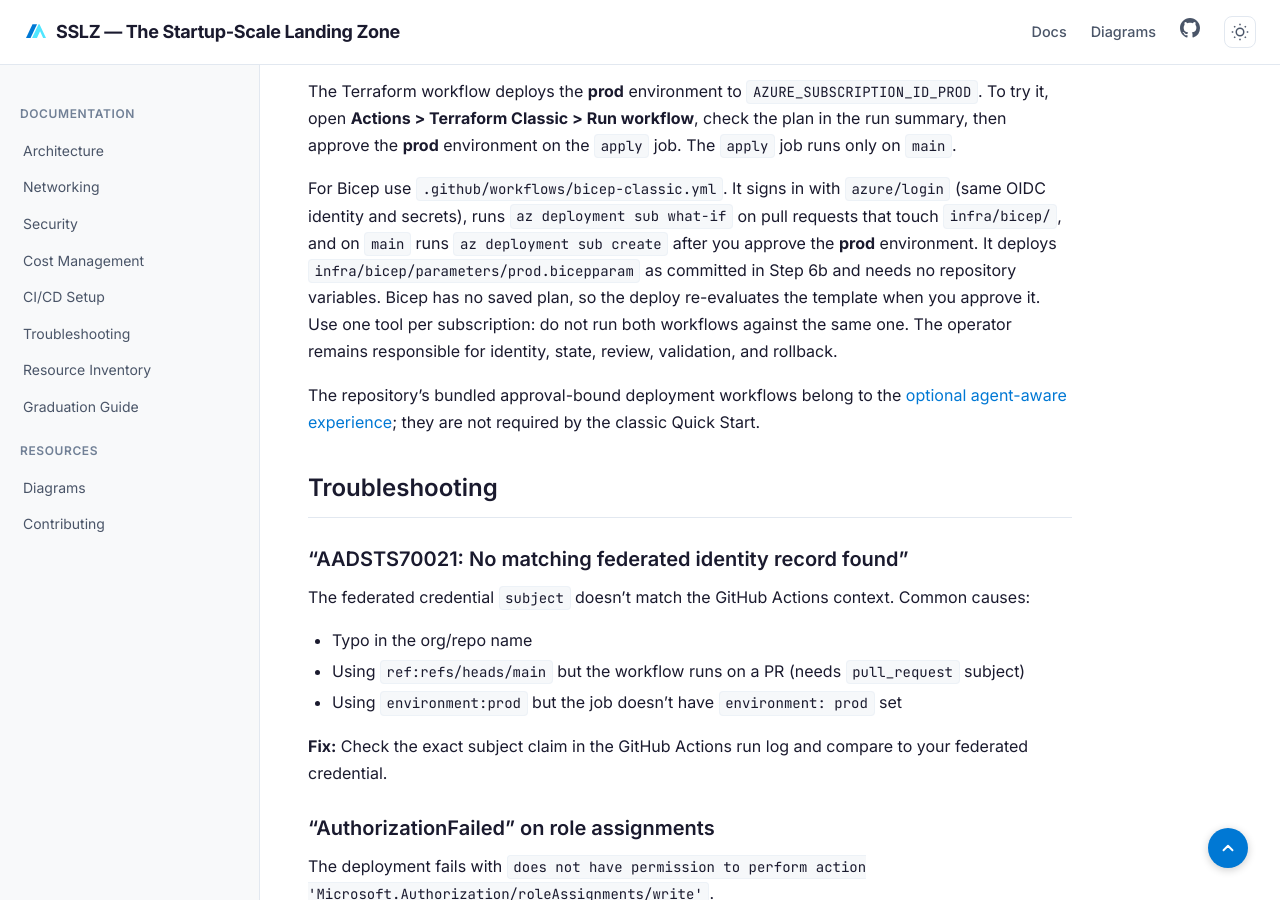
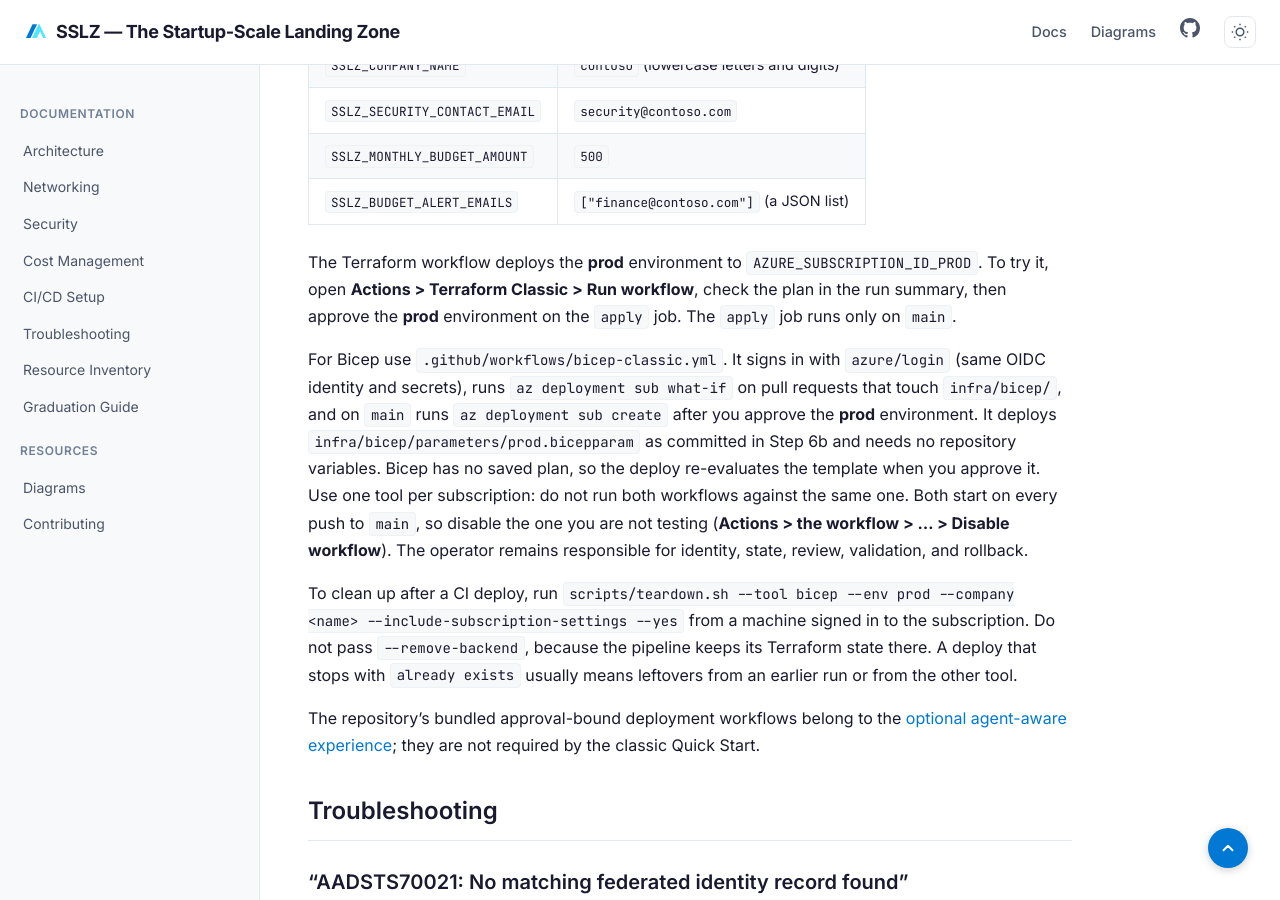
Before and after one commit to ricmmartins/sslz, a Jekyll site: the page built from docs/ci-cd-setup.md, in a window 1280 px wide and 900 px high, scrolled down 8655 px. Built offline with Jekyll 4.4.1, drawn with Linux system fonts in a browser that asks for light colours; some of the changed text lies outside the part shown.

Commit message:
docs: CI/CD admin bypass, federated credential check, one-tool note, cleanup

````diff
--- a/docs/ci-cd-setup.md
+++ b/docs/ci-cd-setup.md
@@ -63,7 +63,7 @@
 
 ## Step 3: Add Federated Credentials for GitHub Actions (5 min)
 
-This tells Entra ID to trust tokens from your specific GitHub repository. You need one credential for the `main` branch
+This tells Entra ID to trust tokens from your specific GitHub repository. Check that `GITHUB_ORG` and `GITHUB_REPO` are your own owner and repository name: a wrong owner gives `AADSTS700213` on the first login. List the result with `az ad app federated-credential list --id "$APP_ID" --query "[].subject" -o tsv`. You need one credential for the `main` branch
 and one for pull requests.
 
 ```bash
@@ -258,6 +258,8 @@
 1. Go to **Settings > Environments**
 2. Create a **nonprod** environment.
 3. Create a **prod** environment. Turn on **Required reviewers**, add yourself, and save. Restrict deployment branches to `main`.
+4. Turn off **Allow administrators to bypass configured protection rules**. If you own the repository, leaving it on skips the approval.
+5. Leave **Prevent self-review** off when you are the only reviewer, or you cannot approve your own runs.
 
 ## Step 8: Test the Setup
 
@@ -300,7 +302,9 @@
 runs `az deployment sub what-if` on pull requests that touch `infra/bicep/`, and on `main` runs `az deployment sub create`
 after you approve the **prod** environment. It deploys `infra/bicep/parameters/prod.bicepparam` as committed in Step 6b and
 needs no repository variables. Bicep has no saved plan, so the deploy re-evaluates the template when you approve it.
-Use one tool per subscription: do not run both workflows against the same one. The operator remains responsible for identity, state, review, validation, and rollback.
+Use one tool per subscription: do not run both workflows against the same one. Both start on every push to `main`, so disable the one you are not testing (**Actions > the workflow > ... > Disable workflow**). The operator remains responsible for identity, state, review, validation, and rollback.
+
+To clean up after a CI deploy, run `scripts/teardown.sh --tool bicep --env prod --company <name> --include-subscription-settings --yes` from a machine signed in to the subscription. Do not pass `--remove-backend`, because the pipeline keeps its Terraform state there. A deploy that stops with `already exists` usually means leftovers from an earlier run or from the other tool.
 
 The repository's bundled approval-bound deployment workflows belong to the
 [optional agent-aware experience](https://startupscalelanding.zone/agent/docs/approved-deployment-integration/); they are not
````
